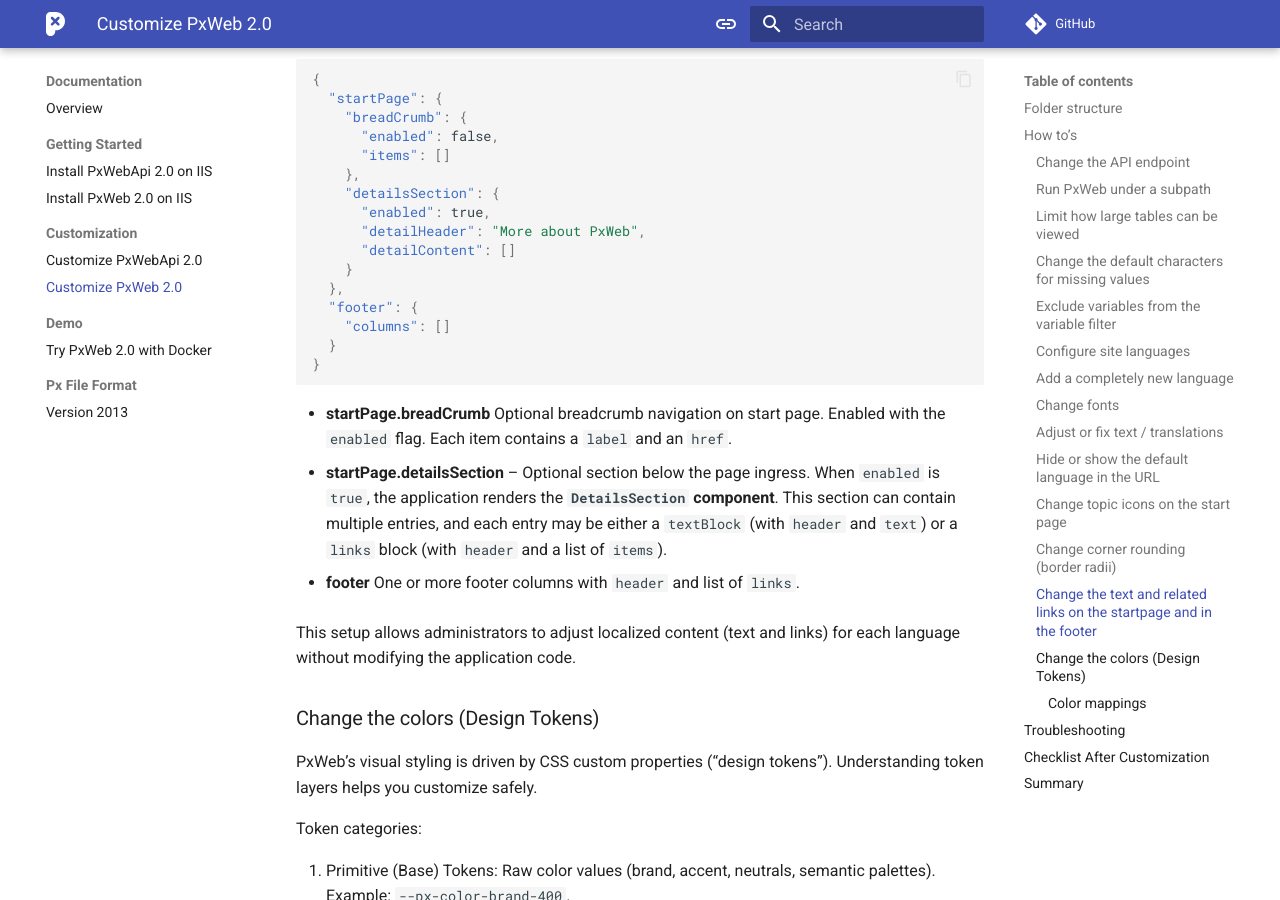
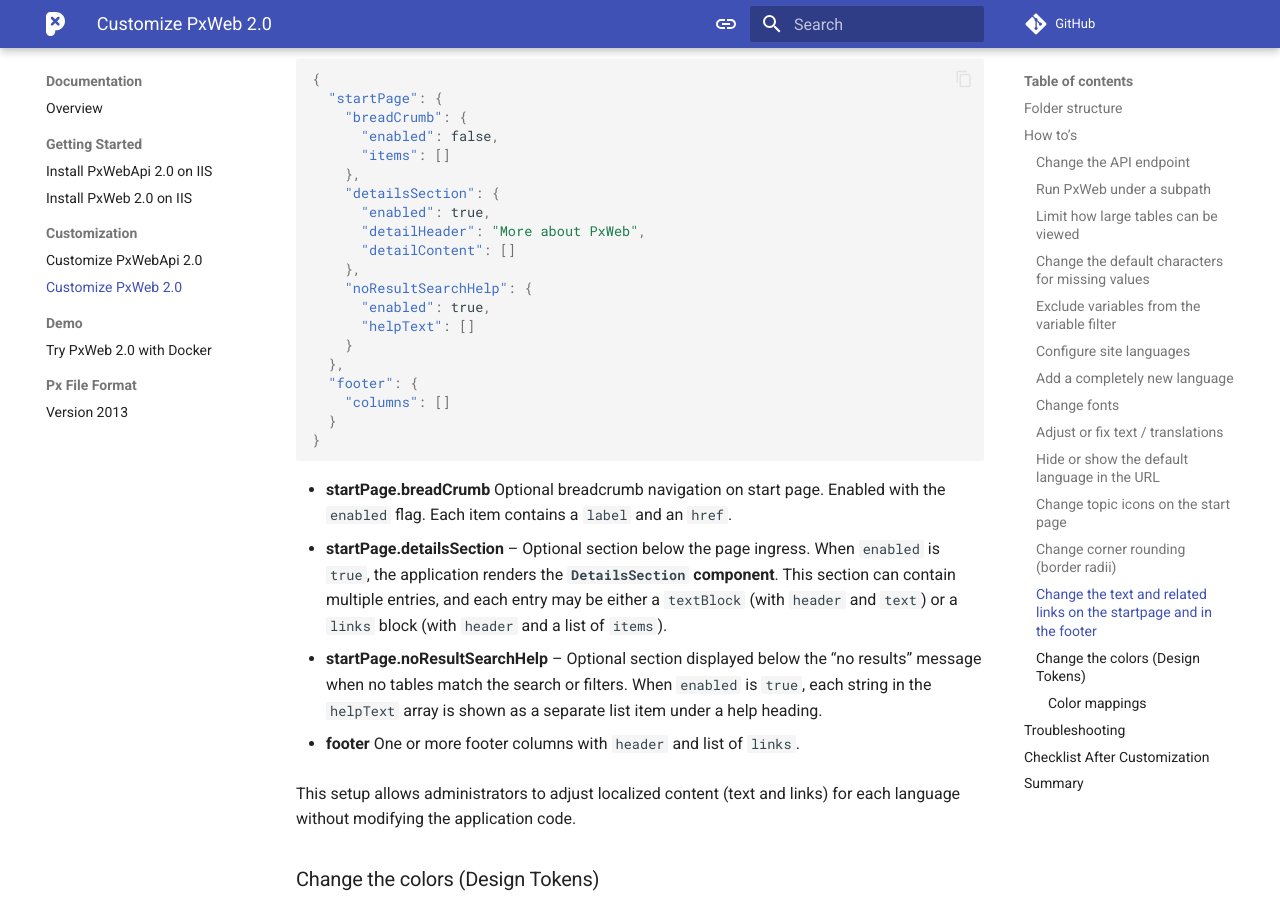
Before and after one commit to PxTools/pxtools.github.io, an MkDocs documentation site: the page built from docs/PxWeb2/documentation/customization.md, in a window 1280 px wide and 900 px high, scrolled down 6968 px. Built offline with MkDocs 1.6.1 and Material for MkDocs 9.7.7, drawn with Linux system fonts in a browser that asks for light colours; comment, search, counter and statistics services are not loaded.

Commit message:
Added documentation noResultSearchHelp on localeContent

```diff
--- a/docs/PxWeb2/documentation/customization.md
+++ b/docs/PxWeb2/documentation/customization.md
@@ -355,6 +355,10 @@
       "enabled": true,
       "detailHeader": "More about PxWeb",
       "detailContent": []
+    },
+    "noResultSearchHelp": {
+      "enabled": true,
+      "helpText": []
     }
   },
   "footer": {
@@ -371,6 +375,10 @@
   This section can contain multiple entries, and each entry may be either a
   `textBlock` (with `header` and `text`) or a `links` block (with `header` and a
   list of `items`).
+- **startPage.noResultSearchHelp** – Optional section displayed below
+  the “no results” message when no tables match the search or filters.
+  When `enabled` is `true`, each string in the `helpText` array is shown
+  as a separate list item under a help heading.
 
 - **footer**
   One or more footer columns with `header` and list of `links`.
```
